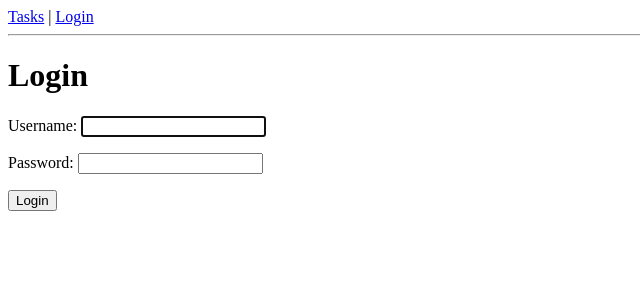
After one commit to Artcrafterrra/task-manager, a Django app: page /accounts/login/ in a window 1280 px wide. The commit adds this page. Shown: the top 300 px of the page, without its empty margins (0-640 px from the left). Run offline with Django 5.2, Linux system fonts and the light colour scheme.

Commit message:
Add login/logout functionality and enhance task form with assignees management

```diff
--- a/it_tasks/settings.py
+++ b/it_tasks/settings.py
@@ -122,3 +122,7 @@ STATIC_URL = 'static/'
 # https://docs.djangoproject.com/en/5.2/ref/settings/#default-auto-field
 
 DEFAULT_AUTO_FIELD = 'django.db.models.BigAutoField'
+
+LOGIN_REDIRECT_URL = "/"
+
+LOGOUT_REDIRECT_URL = "/accounts/login/"
--- a/it_tasks/urls.py
+++ b/it_tasks/urls.py
@@ -1,7 +1,11 @@
 from django.contrib import admin
 from django.urls import path, include
+from django.contrib.auth import views
 
 urlpatterns = [
     path("admin/", admin.site.urls),
     path("", include("tracker.urls", namespace="tracker")),
+    path("accounts/login/", views.LoginView.as_view(template_name="registration/login.html"), name="login"),
+    path("accounts/logout/", views.LogoutView.as_view(), name="logout"),
+    path("", include("tracker.urls", namespace="tracker")),
 ]
--- a/templates/base.html
+++ b/templates/base.html
@@ -9,6 +9,14 @@
       <a href="{% url 'tracker:task-list' %}">Tasks</a> |
       {% if request.user.is_authenticated %}
         Hello, {{ request.user }}!
+      <form method="post" action="{% url 'logout' %}" style="display:inline;">
+        {% csrf_token %}
+        <button type="submit" style="background:none;border:none;color:#06c;cursor:pointer;">
+          Logout
+        </button>
+  </form>
+      {% else %}
+        <a href="{% url 'login' %}">Login</a>
       {% endif %}
     </header>
     <hr>
--- /dev/null
+++ b/templates/registration/login.html
@@ -0,0 +1,10 @@
+{% extends "base.html" %}
+{% block title %}Login{% endblock %}
+{% block content %}
+  <h1>Login</h1>
+  <form method="post">
+    {% csrf_token %}
+    {{ form.as_p }}
+    <button type="submit">Login</button>
+  </form>
+{% endblock %}
--- a/templates/tracker/task_list.html
+++ b/templates/tracker/task_list.html
@@ -17,7 +17,9 @@
       <a href="{% url 'tracker:task-detail' task.pk %}">{{ task.name }}</a>
       — {{ task.task_type.name }} — {{ task.get_priority_display }}
       {% if task.deadline %} — deadline: {{ task.deadline }}{% endif %}
-      — assignees: {{ task.assignees.all|join:", " }}
+      — assignees:
+          {{ form.assignees.label_tag }}
+          {{ form.assignees }}
       — {% if task.is_completed %}✅{% else %}❌{% endif %}
       — <a href="{% url 'tracker:task-toggle' task.pk %}">toggle</a>
     </li>
```
Also changed, not shown: tracker/forms.py (+21 -0 lines).
